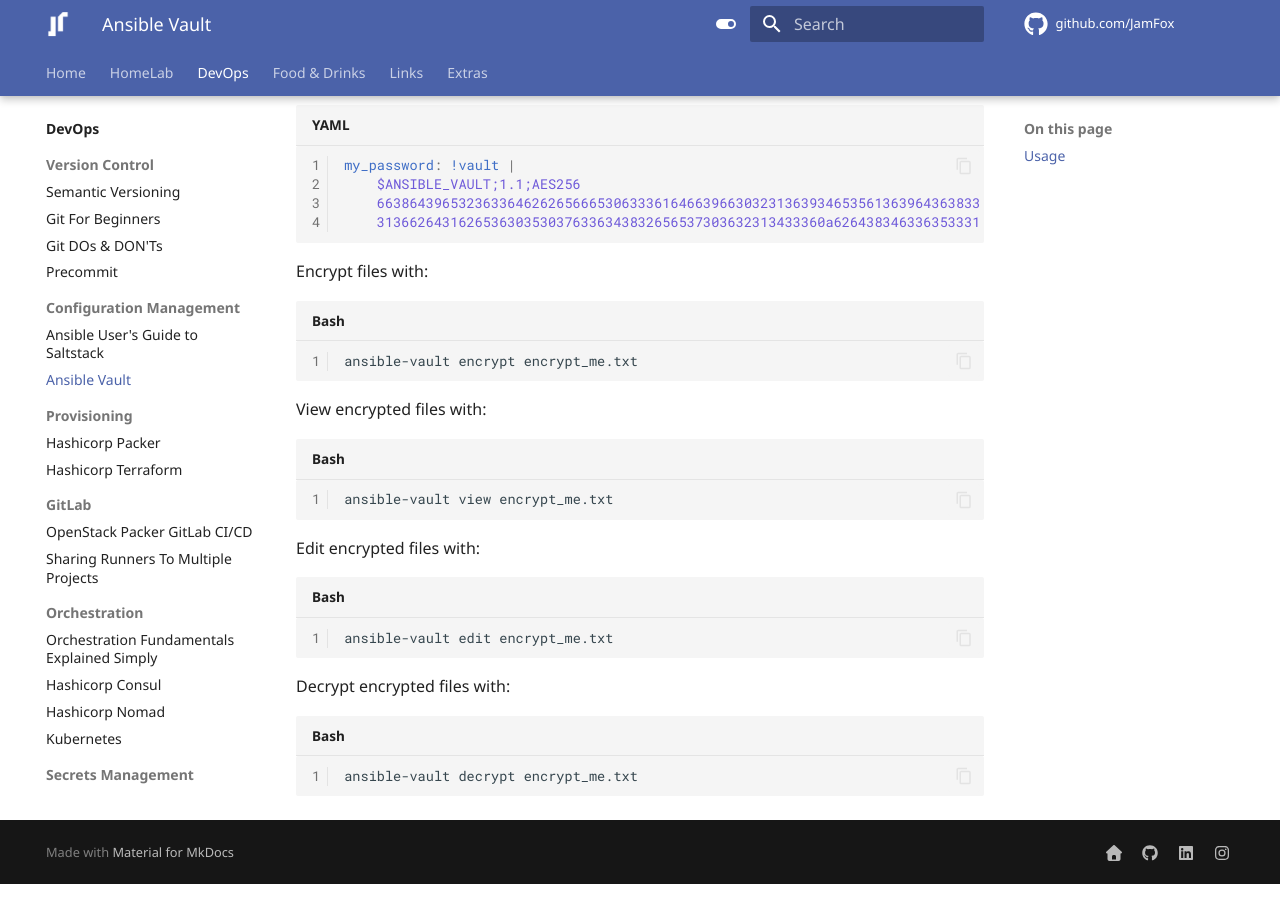
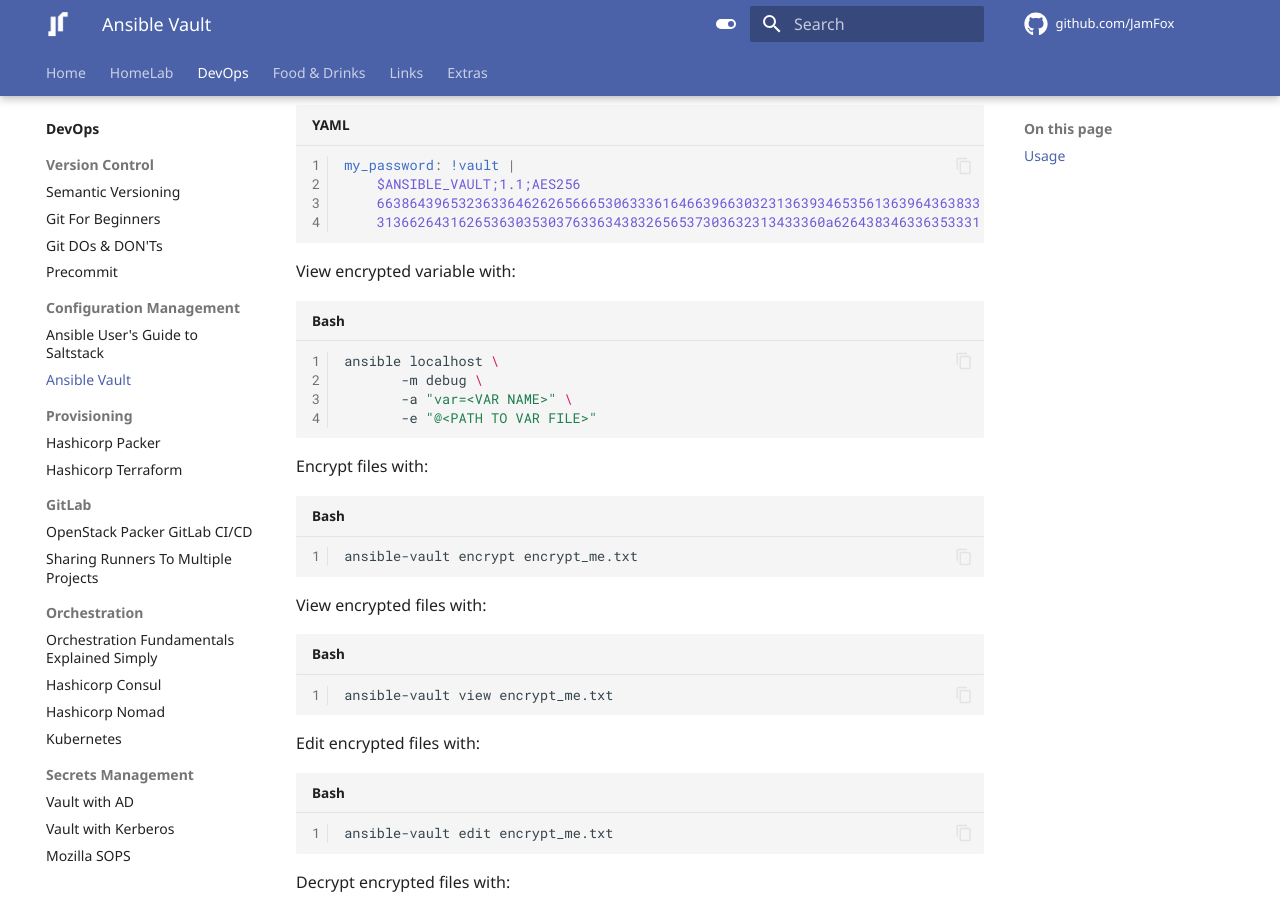
Before and after one commit to JamFox/docs.jamfox.dev, an MkDocs documentation site: the page built from docs/content/devops/ansiblevault.md, in a window 1280 px wide and 900 px high, scrolled down 901 px. Built offline with MkDocs 1.6.1 and Material for MkDocs 9.7.7, drawn with Linux system fonts in a browser that asks for light colours; comment, search, counter and statistics services are not loaded.

Commit message:
add vault var look

````diff
--- a/docs/content/devops/ansiblevault.md
+++ b/docs/content/devops/ansiblevault.md
@@ -33,6 +33,15 @@ my_password: !vault |
     3136626431626536303530376336343832656537303632313433360a626438346336353331
 ```
 
+View encrypted variable with:
+
+```bash
+ansible localhost \
+       -m debug \
+       -a "var=<VAR NAME>" \
+       -e "@<PATH TO VAR FILE>"
+```
+
 Encrypt files with:
 
 ```bash
````
